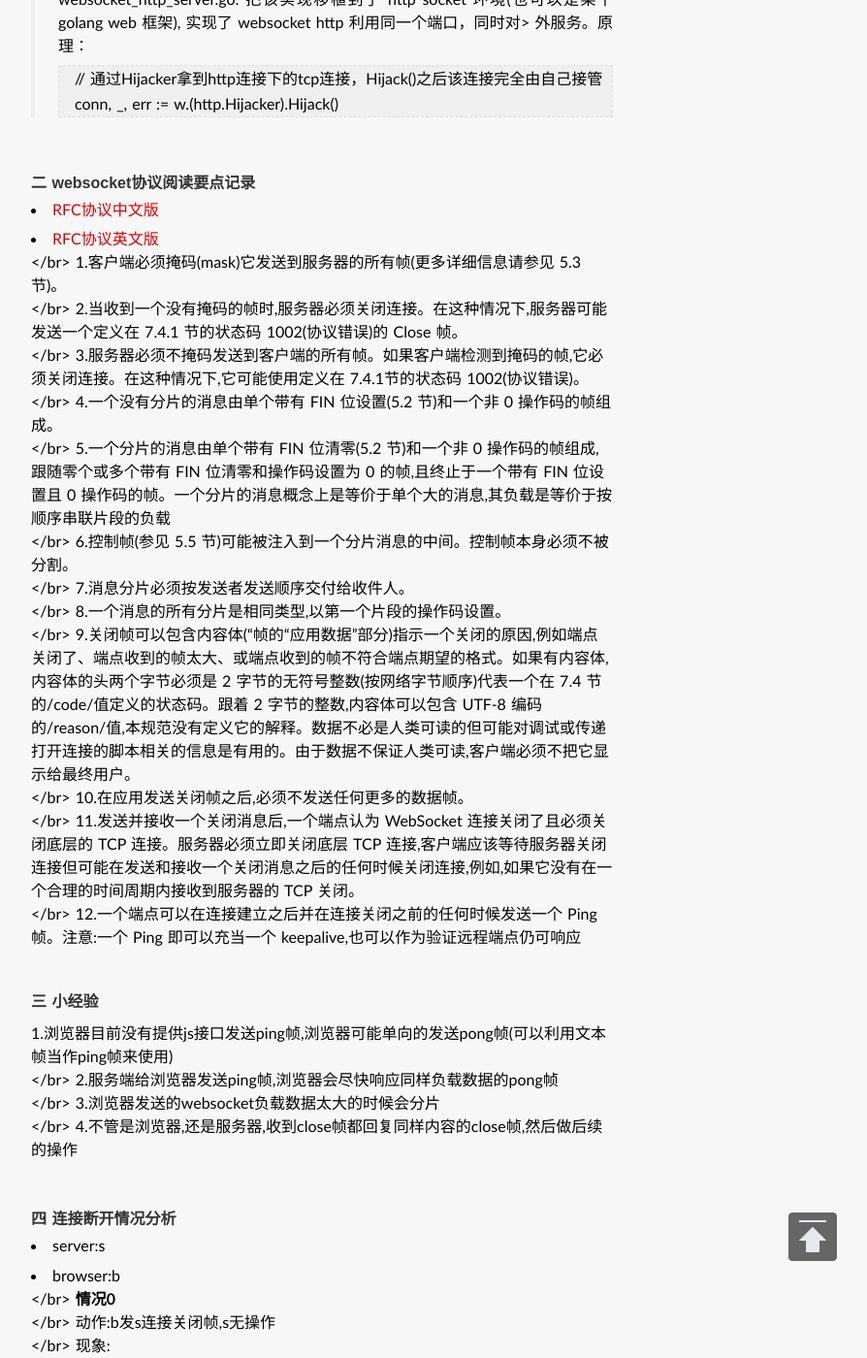
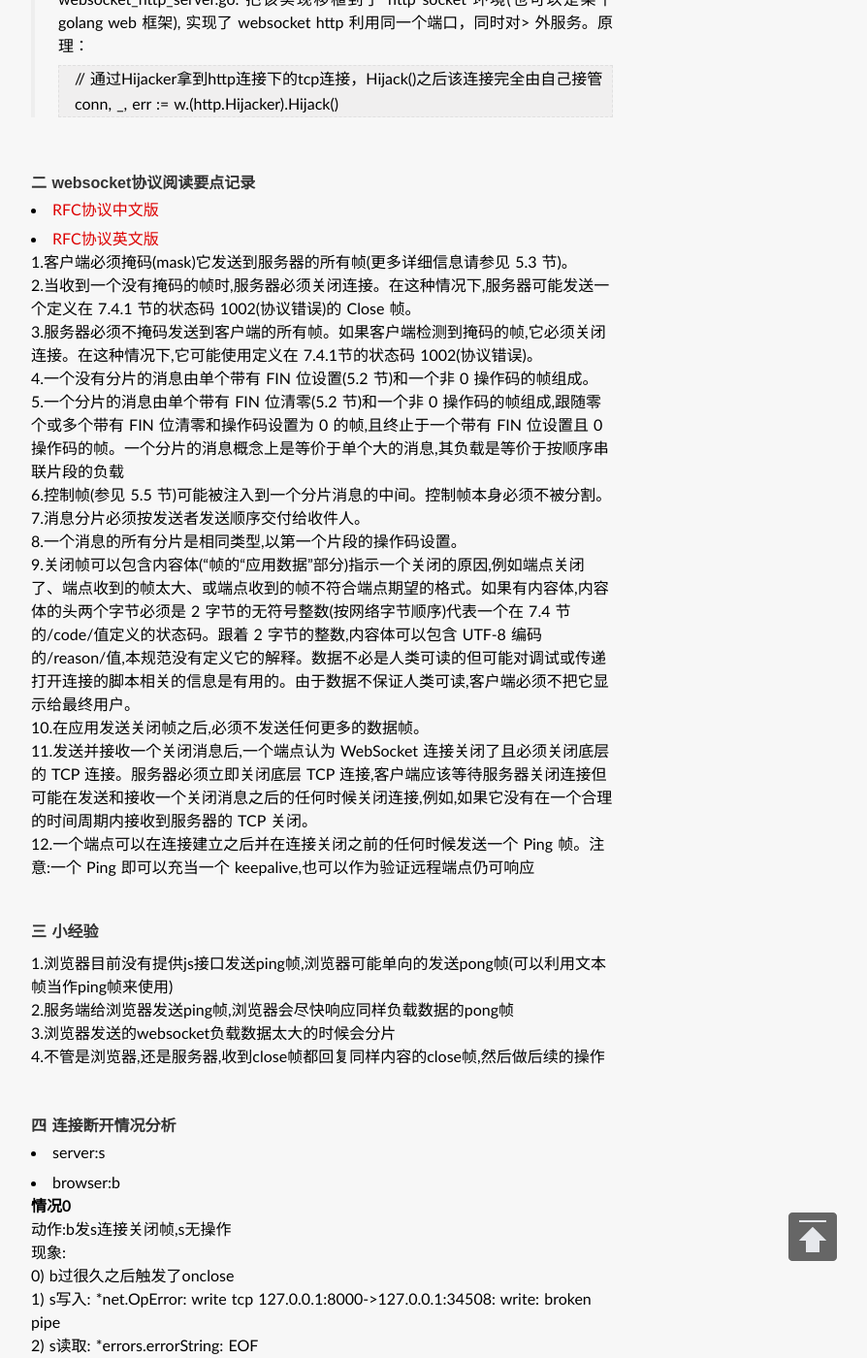
Before and after one commit to hopehook/HopeHook.com, a Jekyll site: the page built from _posts/2017-01-08-websocket.md, in a window 1280 px wide and 1400 px high, scrolled down 7829 px. Shown: the whole window at 97% size, without its empty margins (308-1202 px from the left). Built offline with Jekyll 4.4.1, drawn with Linux system fonts in a browser that asks for light colours; some web fonts are replaced; comment, search, counter and statistics services are not loaded; some of the changed text lies outside the part shown.

Commit message:
Create 2017-01-08-websocket.md

```diff
--- a/_posts/2017-01-08-websocket.md
+++ b/_posts/2017-01-08-websocket.md
@@ -346,106 +346,106 @@ func formatCloseMessage(closeCode int, text string) []byte {
 #### 二 websocket协议阅读要点记录
 * [RFC协议中文版](https://github.com/zhangkaitao/websocket-protocol)
 * [RFC协议英文版](https://tools.ietf.org/html/rfc6455)
-<br></br>
+<br/>
 1.客户端必须掩码(mask)它发送到服务器的所有帧(更多详细信息请参见 5.3 节)。
-<br></br>
+<br/>
 2.当收到一个没有掩码的帧时,服务器必须关闭连接。在这种情况下,服务器可能发送一个定义在 7.4.1 节的状态码 1002(协议错误)的 Close 帧。
-<br></br>
+<br/>
 3.服务器必须不掩码发送到客户端的所有帧。如果客户端检测到掩码的帧,它必须关闭连接。在这种情况下,它可能使用定义在 7.4.1节的状态码 1002(协议错误)。
-<br></br>
+<br/>
 4.一个没有分片的消息由单个带有 FIN 位设置(5.2 节)和一个非 0 操作码的帧组成。
-<br></br>
+<br/>
 5.一个分片的消息由单个带有 FIN 位清零(5.2 节)和一个非 0 操作码的帧组成,跟随零个或多个带有 FIN 位清零和操作码设置为 0 的帧,且终止于一个带有 FIN 位设置且 0 操作码的帧。一个分片的消息概念上是等价于单个大的消息,其负载是等价于按顺序串联片段的负载
-<br></br>
+<br/>
 6.控制帧(参见 5.5 节)可能被注入到一个分片消息的中间。控制帧本身必须不被分割。
-<br></br>
+<br/>
 7.消息分片必须按发送者发送顺序交付给收件人。
-<br></br>
+<br/>
 8.一个消息的所有分片是相同类型,以第一个片段的操作码设置。
-<br></br>
+<br/>
 9.关闭帧可以包含内容体(“帧的“应用数据”部分)指示一个关闭的原因,例如端点关闭了、端点收到的帧太大、或端点收到的帧不符合端点期望的格式。如果有内容体,内容体的头两个字节必须是 2 字节的无符号整数(按网络字节顺序)代表一个在 7.4 节的/code/值定义的状态码。跟着 2 字节的整数,内容体可以包含 UTF-8 编码的/reason/值,本规范没有定义它的解释。数据不必是人类可读的但可能对调试或传递打开连接的脚本相关的信息是有用的。由于数据不保证人类可读,客户端必须不把它显示给最终用户。
-<br></br>
+<br/>
 10.在应用发送关闭帧之后,必须不发送任何更多的数据帧。
-<br></br>
+<br/>
 11.发送并接收一个关闭消息后,一个端点认为 WebSocket 连接关闭了且必须关闭底层的 TCP 连接。服务器必须立即关闭底层 TCP 连接,客户端应该等待服务器关闭连接但可能在发送和接收一个关闭消息之后的任何时候关闭连接,例如,如果它没有在一个合理的时间周期内接收到服务器的 TCP 关闭。
-<br></br>
+<br/>
 12.一个端点可以在连接建立之后并在连接关闭之前的任何时候发送一个 Ping 帧。注意:一个 Ping 即可以充当一个 keepalive,也可以作为验证远程端点仍可响应
 
 <br/>
 #### 三 小经验
 1.浏览器目前没有提供js接口发送ping帧,浏览器可能单向的发送pong帧(可以利用文本帧当作ping帧来使用)
-<br></br>
+<br/>
 2.服务端给浏览器发送ping帧,浏览器会尽快响应同样负载数据的pong帧
-<br></br>
+<br/>
 3.浏览器发送的websocket负载数据太大的时候会分片
-<br></br>
+<br/>
 4.不管是浏览器,还是服务器,收到close帧都回复同样内容的close帧,然后做后续的操作
 
 <br/>
 #### 四 连接断开情况分析
 * server:s
 * browser:b
-<br></br>
+<br/>
 **情况0**
-<br></br>
+<br/>
 动作:b发s连接关闭帧,s无操作
-<br></br>
+<br/>
 现象:
-<br></br>
+<br/>
 0) b过很久之后触发了onclose
-<br></br>
+<br/>
 1) s写入: *net.OpError: write tcp 127.0.0.1:8000->127.0.0.1:34508: write: broken pipe
-<br></br>
+<br/>
 2) s读取: *errors.errorString: EOF
-<br></br>
-<br></br>
+<br/>
+<br/>
 **情况1**
-<br></br>
+<br/>
 动作:b发s连接关闭帧,s回应连接关闭帧
-<br></br>
+<br/>
 现象:
-<br></br>
+<br/>
 0) b马上触发了onclose
-<br></br>
+<br/>
 1) s写入: *net.OpError: write tcp 127.0.0.1:8000->127.0.0.1:34482: write: broken pipe
-<br></br>
+<br/>
 2) s读取: *errors.errorString: EOF
-<br></br>
-<br></br>
+<br/>
+<br/>
 **情况2**
-<br></br>
+<br/>
 动作:b发s连接关闭帧,s回应连接关闭帧,s关闭tcp socket
-<br></br>
+<br/>
 现象:
-<br></br>
+<br/>
 0) b马上触发了onclose
-<br></br>
+<br/>
 1) s写入: *net.OpError: write tcp 127.0.0.1:8000->127.0.0.1:34502: use of closed network connection
-<br></br>
+<br/>
 2) s读取: *net.OpError: read tcp 127.0.0.1:8000->127.0.0.1:34502: use of closed network connection
-<br></br>
-<br></br>
+<br/>
+<br/>
 **情况3**
-<br></br>
+<br/>
 动作:s发b连接关闭帧,b无操作
-<br></br>
+<br/>
 现象:
-<br></br>
+<br/>
 0) b马上回应相同数据的关闭帧, 接着触发onclose
-<br></br>
+<br/>
 1) s写入: *net.OpError: write tcp 127.0.0.1:8000->127.0.0.1:34482: write: broken pipe
-<br></br>
+<br/>
 2) s读取: *errors.errorString: EOF
-<br></br>
-<br></br>
+<br/>
+<br/>
 **情况4**
-<br></br>
+<br/>
 动作:s发b连接关闭帧,s关闭tcp socket
-<br></br>
+<br/>
 现象:
-<br></br>
+<br/>
 0) b马上触发了onclose
-<br></br>
+<br/>
 1) s写入: *net.OpError: write tcp 127.0.0.1:8000->127.0.0.1:34542: use of closed network connection
-<br></br>
+<br/>
 2) s读取: *net.OpError: tcp 127.0.0.1:8000->127.0.0.1:34542: use of closed network connection
```
